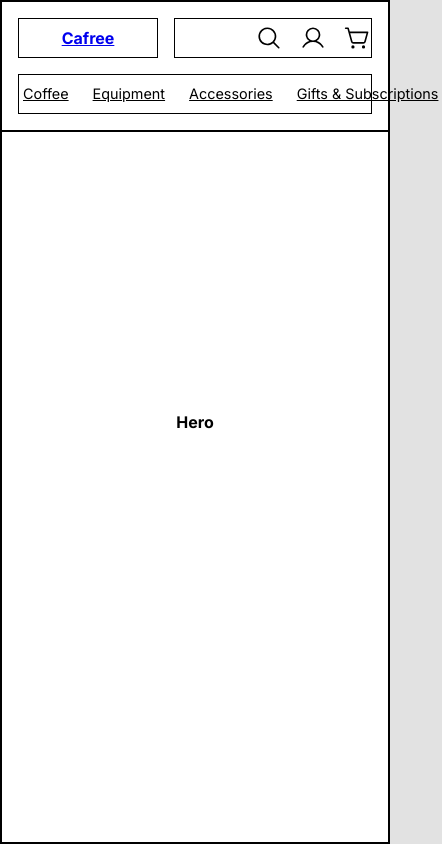
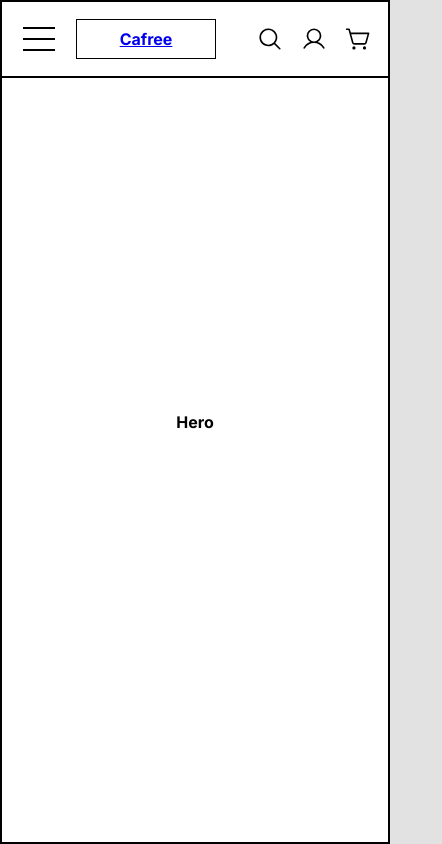
Before and after one commit to njcushing/online-shop, a React (Vite) app in the folder packages/frontend/: page / in a window 390 px wide. Shown: the whole page, 442 px wide, since content can reach past the window. Built offline with nearby package versions, Linux system fonts and the light colour scheme; a web font is replaced by a local one.

Commit message:
Create responsive layout for Navigation component

```diff
--- a/packages/frontend/src/features/Header/components/Navigation/index.module.css
+++ b/packages/frontend/src/features/Header/components/Navigation/index.module.css
@@ -8,6 +8,11 @@
 
     width: 100%;
     height: min-content;
+
+    @media (max-width: $mantine-breakpoint-lg) {
+        grid-template-rows: auto;
+        grid-template-columns: auto auto 1fr;
+    }
 }
 
 .other-links {
@@ -19,10 +24,12 @@
     align-items: center;
     gap: 16px;
 
-    border: 1px solid black;
-
     width: 100%;
     height: 40px;
+
+    @media (max-width: $mantine-breakpoint-lg) {
+        grid-area: 1 / 3 / -1 / -1;
+    }
 }
 
 .categories {
@@ -34,9 +41,15 @@
     align-items: center;
     gap: 16px;
 
-    border: 1px solid black;
+    height: 40px;
 
-    height: 40px;
+    @media (max-width: $mantine-breakpoint-lg) {
+        grid-area: 1 / 1 / -1 / 2;
+    }
+}
+
+.burger {
+    grid-area: 1 / 1 / -1 / 2;
 }
 
 .option {
--- a/packages/frontend/src/features/Header/components/Navigation/index.tsx
+++ b/packages/frontend/src/features/Header/components/Navigation/index.tsx
@@ -1,10 +1,13 @@
-import { ActionIcon } from "@mantine/core";
+import { useState } from "react";
+import { ActionIcon, Menu, Burger, Anchor } from "@mantine/core";
 import { MagnifyingGlass, User, ShoppingCartSimple } from "@phosphor-icons/react";
 import { Link } from "react-router-dom";
 import { Logo } from "./components/Logo";
 import styles from "./index.module.css";
 
 export function Navigation() {
+    const [burgerToggled, setBurgerToggled] = useState<boolean>(false);
+
     return (
         <nav className={styles["navigation"]}>
             <Logo />
@@ -19,7 +22,8 @@ export function Navigation() {
                     <ShoppingCartSimple size={48} color="black" />
                 </ActionIcon>
             </div>
-            <div className={styles["categories"]}>
+
+            <div className={`${styles["categories"]} mantine-visible-from-lg`}>
                 <Link to="/c/coffee" className={styles["option"]}>
                     Coffee
                 </Link>
@@ -33,11 +37,8 @@ export function Navigation() {
                     Gifts & Subscriptions
                 </Link>
             </div>
-        </nav>
-    );
-}
 
-/*
+            <div className={`${styles["burger"]} mantine-hidden-from-lg`}>
                 <Menu position="bottom-end" withArrow onClose={() => setBurgerToggled(false)}>
                     <Menu.Target>
                         <Burger
@@ -62,4 +63,7 @@ export function Navigation() {
                         </Menu.Item>
                     </Menu.Dropdown>
                 </Menu>
-*/
+            </div>
+        </nav>
+    );
+}
```
Lines whose indentation alone changed are shown as unchanged.
